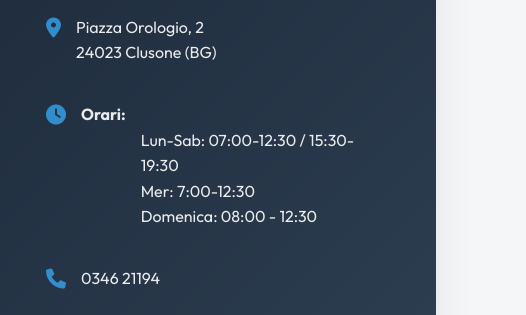
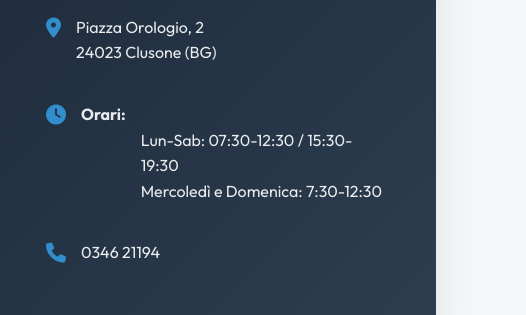
Before and after one commit to mazzoleniOscar549/sito-tabaccheria, a plain HTML site: page index.html in a window 1280 px wide. Shown: the part 1467-1782 px from the top of the page, 754-1280 px from the left. Drawn offline with Linux system fonts and the light colour scheme.

Commit message:
Update index.html

```diff
--- a/index.html
+++ b/index.html
@@ -82,7 +82,7 @@
       <div class="map-info">
         <h3>Vieni a trovarci</h3>
         <p><i class="fas fa-map-marker-alt"></i> Piazza Orologio, 2<br>24023 Clusone (BG)</p>
-        <p><i class="fas fa-clock"></i> <strong>Orari:</strong><br>Lun-Sab: 07:00-12:30 / 15:30-19:30  <br> Mer: 7:00-12:30<br>Domenica: 08:00 - 12:30</p>
+        <p><i class="fas fa-clock"></i> <strong>Orari:</strong><br>Lun-Sab: 07:30-12:30 / 15:30-19:30  <br> Mercoledì e Domenica: 7:30-12:30</p>
         <p><i class="fas fa-phone"></i> 0346 21194</p>
       </div>
     </section>
```
